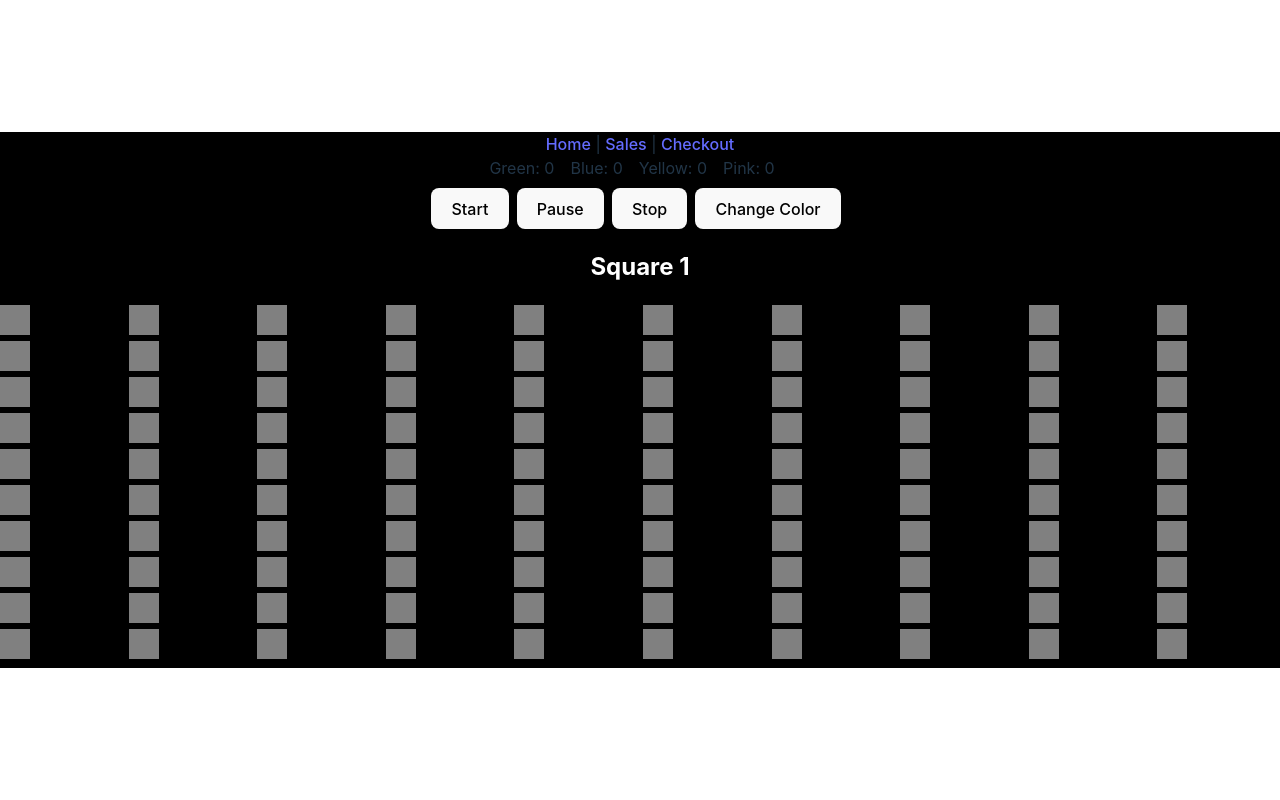
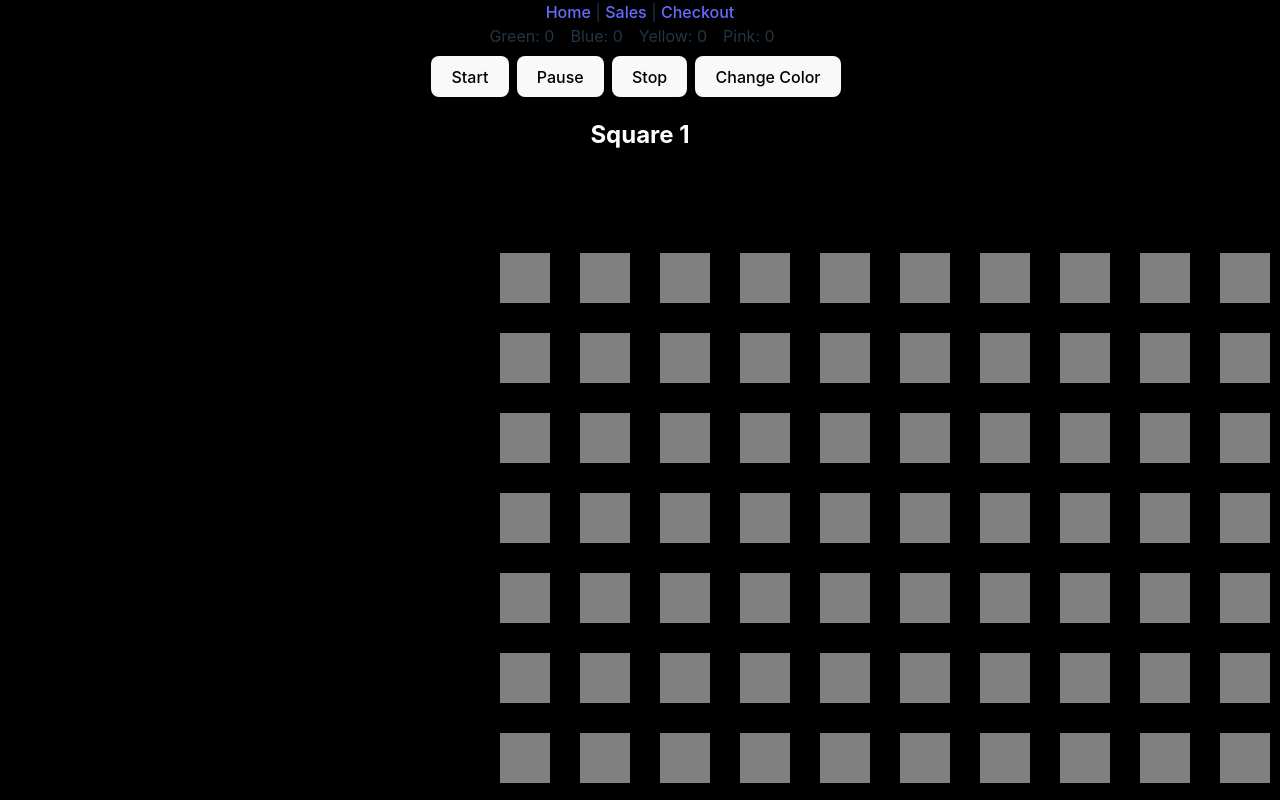
Before and after one commit to pmrprdc/gamifiedworkday, a React (Vite) app: page / in a window 1280 px wide. Shown: the top 800 px of the page. Built offline with nearby package versions, Linux system fonts and the light colour scheme.

Commit message:
fixed issue of 100th box not receiving color

```diff
--- a/src/components/PrivatePage.jsx
+++ b/src/components/PrivatePage.jsx
@@ -4,15 +4,19 @@ import styled from 'styled-components';
 const BoxContainer = styled.div`
   display: grid;
   grid-template-columns: repeat(10, 1fr);
-  gap: 6px;
-  margin-bottom: 8px;
+  gap: 30px; // Adjust the gap between grid items
+  margin-bottom: 100px; // Space below the container
+  margin-right: 500px;
+  margin-left: 500px;
+  margin-top: 100px;
+  align-items: center; // Vertically aligns all items in their rows to be in the center
 `;
 
 const Box = styled.div`
   width: ${props => props.size}px;
   height: ${props => props.size}px;
   background-color: ${props => props.bgColor};
-  transition: width 0.2s ease-in-out, height 0.2s ease-in-out;
+  transition: width 1s ease-in-out, height 1s ease-in-out;
 `;
 
 const Button = styled.button`
@@ -62,25 +66,38 @@ const VisualTimer = () => {
     let interval = null;
     if (isActive) {
       interval = setInterval(() => {
-        setTimer(prevTimer => prevTimer + 1);
+        setTimer(prevTimer => prevTimer + 1);  // Increment timer
         setBoxes(prevBoxes => {
-          const totalBoxes = prevBoxes.flat().length;
-          if (totalBoxes === timer + 1) {
-            return [...prevBoxes, Array(100).fill(initialColor)];
+          // Update box colors based on timer
+          const boxIndex = timer % 100;  // This will be from 0 to 99
+          const setIndex = Math.floor(timer / 100);  // Calculate which set of 100 we're updating
+
+          if (boxIndex === 99) {
+            // If we are at the last box in the current set, prepare to add a new set in the next tick
+            return prevBoxes.map((boxSet, index) => {
+              if (index === setIndex) {
+                let updatedSet = [...boxSet];
+                updatedSet[boxIndex] = colors[activeColorIndex];  // Update the last box
+                return updatedSet;
+              }
+              return boxSet;
+            }).concat([Array(100).fill(initialColor)]);  // Add a new set of boxes
+          } else {
+            // Normal update within the set
+            return prevBoxes.map((boxSet, index) => {
+              if (index === setIndex) {
+                let updatedSet = [...boxSet];
+                updatedSet[boxIndex] = colors[activeColorIndex];
+                return updatedSet;
+              }
+              return boxSet;
+            });
           }
-          return prevBoxes.map((boxSet, setIndex) => {
-            if (setIndex < prevBoxes.length - 1 || totalBoxes === timer) {
-              return boxSet;
-            }
-            const updatedSet = [...boxSet];
-            updatedSet[timer % 100] = colors[activeColorIndex];
-            return updatedSet;
-          });
         });
       }, 100);
     }
     return () => clearInterval(interval);
-  }, [isActive, timer, activeColorIndex, colors]); // Ensure to depend on colors itself to avoid stale closure issues
+  }, [isActive, timer, activeColorIndex, colors]);
 
   useEffect(() => {
     if (bottomRef.current) {
@@ -107,7 +124,7 @@ const VisualTimer = () => {
     return acc;
   }, {});
 
-  const getBoxSize = () => Math.max(30 - Math.floor(timer / 20), 1);
+  const getBoxSize = () => Math.max(30 - Math.floor(timer / 100), 50);
 
   return (
     <div>
```
